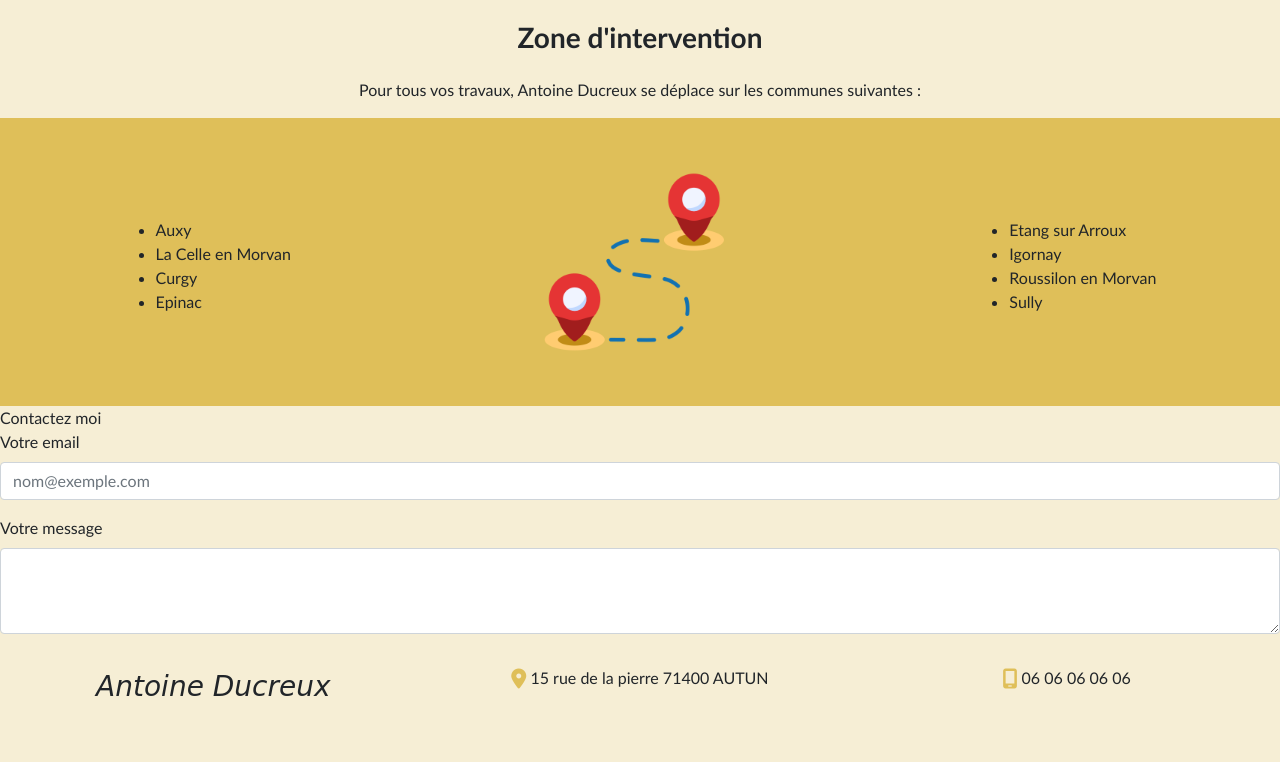
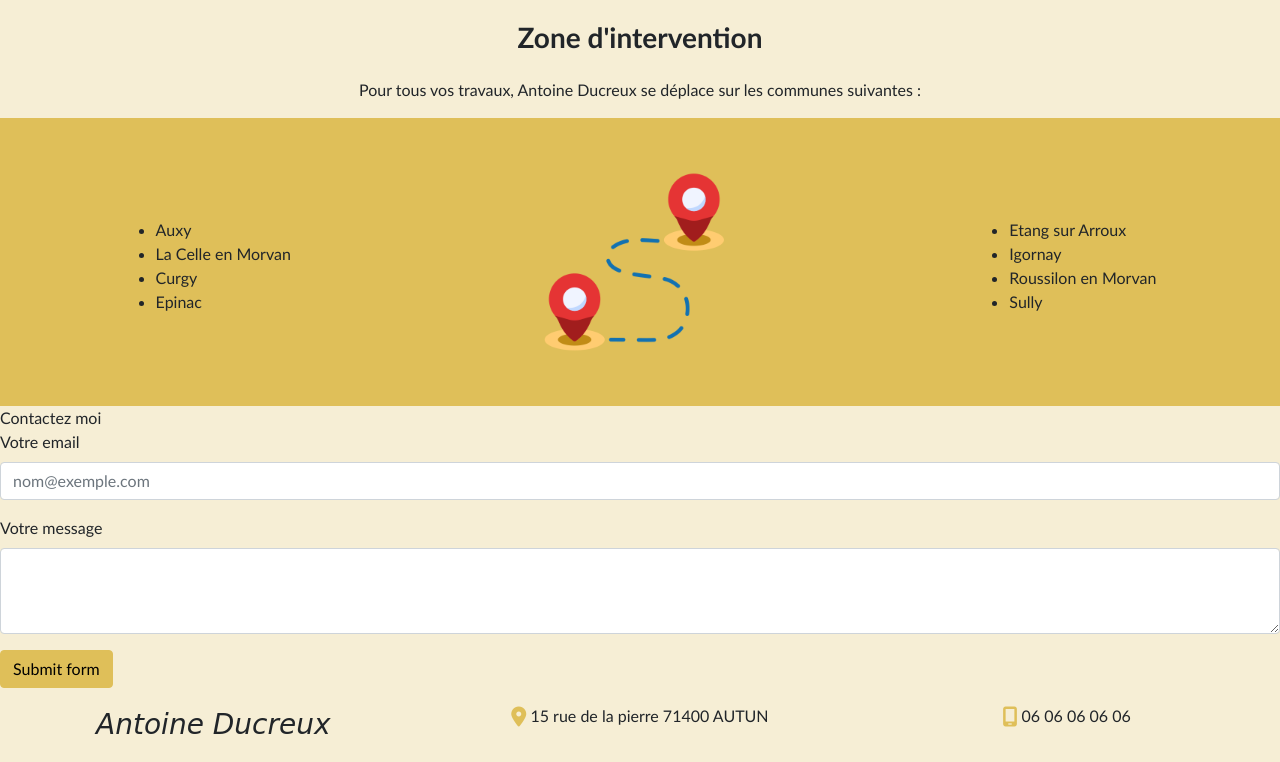
Before and after one commit to Aurelie1201/site-artisan, a website: page index.html in a window 1280 px wide. Shown: the part 2423-3185 px from the top of the page. Before the commit the page ends 3147 px from the top, so only its background shows below. Drawn offline with nearby package versions, Linux system fonts and the light colour scheme.

Commit message:
bouton formulaire

```diff
--- a/index.html
+++ b/index.html
@@ -203,6 +203,7 @@
                     <label for="texte" class="form-label">Votre message</label>
                     <textarea class="form-control" id="text" rows="3"></textarea>
                   </div>
+                  <button class="btn btn-primary" type="submit">Submit form</button>
                 </form>
         </section>
         <footer>
```
